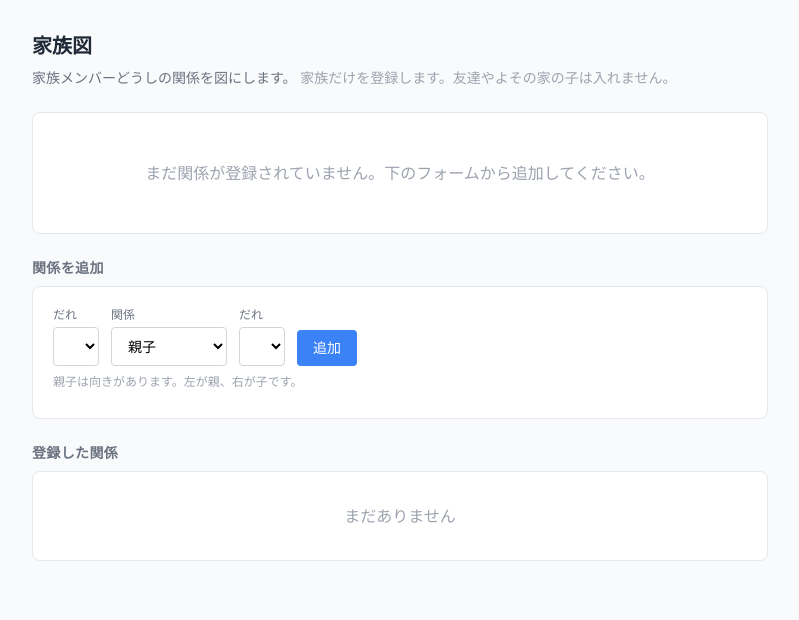
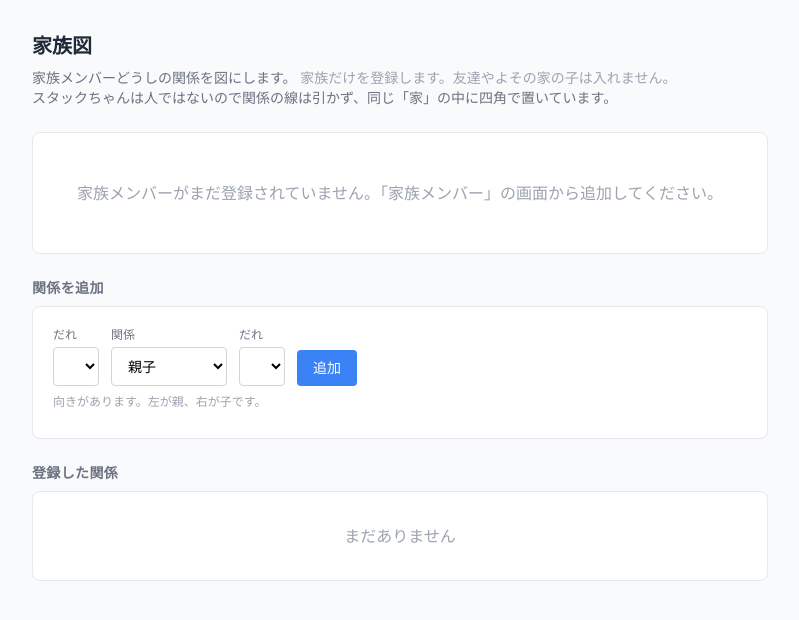
Before and after one commit to kanekoh/bridge-stackchan, a FastAPI app: template templates/family.html in a window 1280 px wide. Shown: the part 93-713 px from the top of the page, without its empty margins (240-1039 px from the left). Run offline with FastAPI, Linux system fonts and the light colour scheme; the template is opened without the code that fills it, so the values that code supplies are empty; some libraries are stand-ins or nearby versions.

Commit message:
家族図にスタックちゃんの居場所と、祖父母・親戚を追加
スタックちゃんは親子にもきょうだいにも当てはまらないので、関係の線を
引かずに「家」の枠（Cytoscape の複合ノード）の中へ四角で置いた。
family_members には入れない（人ではないため）。

関係の種類を 3 → 5 に増やした。
  向きあり: parent（親→子）、grandparent（祖父母→孫）
  向きなし: spouse、sibling、relative（親戚。おじ・おば・いとこなど）
祖父母は親を2回たどれば出せるが、間の人が登録されていないこともあるので別に持つ。
矢印は向きが意味を持つ2つにだけ出し、線の種類で見分けられるようにした。

Co-Authored-By: Claude Opus 5 <noreply@anthropic.com>

```diff
--- a/bridge/api/devices.py
+++ b/bridge/api/devices.py
@@ -320,7 +320,13 @@ def api_delete_member(member_id: int):
 # 家族に閉じる。友達やよその家の子は入れない（撮られる側・書かれる側の同意が
 # 取れないため、2026-10-25 に方針として決めた）。
 
-_RELATION_LABELS = {"parent": "親子", "spouse": "夫婦", "sibling": "きょうだい"}
+_RELATION_LABELS = {
+    "parent": "親子",
+    "grandparent": "祖父母と孫",
+    "spouse": "夫婦",
+    "sibling": "きょうだい",
+    "relative": "親戚",
+}
 
 
 @router.get("/api/family-relations")
@@ -328,6 +334,9 @@ def api_family_relations():
     """関係図の材料（人と線）をまとめて返す。"""
     return {
         "members": _get_all_family_members(),
+        # スタックちゃん自身は家族メンバー表には入れない（人ではないため）。
+        # 図のうえでは「家」の中に別の形で置く。
+        "device": {"name": "スタックちゃん", "device_id": MQTT_DEVICE_ID},
         "relations": [
             {**r, "label": _RELATION_LABELS.get(r["relation"], r["relation"])}
             for r in _fetch_family_relations()
--- a/bridge/core/db.py
+++ b/bridge/core/db.py
@@ -1243,9 +1243,13 @@ def _set_speaker_id_actual(log_id: int, actual_speaker: str | None) -> bool:
 
 # ─── 家族の関係 ──────────────────────────────────────────────────────────────
 
-# relation の向き: parent は from が親で to が子。spouse と sibling は向きなし
-# （同じ組を二重に持たないよう、保存時に id の小さい方を from にそろえる）。
-_RELATIONS = ("parent", "spouse", "sibling")
+# relation の向き:
+#   向きあり … parent（from が親、to が子）、grandparent（from が祖父母、to が孫）
+#   向きなし … spouse / sibling / relative（同じ組を二重に持たないよう、
+#              保存時に id の小さい方を from にそろえる）
+# 祖父母は親を2回たどれば出せるが、間の人が登録されていないこともあるので別に持つ。
+_RELATIONS = ("parent", "grandparent", "spouse", "sibling", "relative")
+_UNDIRECTED = ("spouse", "sibling", "relative")
 
 
 def _fetch_family_relations() -> list[dict]:
@@ -1270,7 +1274,7 @@ def _save_family_relation(from_id: int, to_id: int, relation: str) -> int | None
         raise ValueError(f"relation は {_RELATIONS} のいずれかです: {relation!r}")
     if from_id == to_id:
         raise ValueError("同じ人どうしの関係は作れません")
-    if relation in ("spouse", "sibling") and from_id > to_id:
+    if relation in _UNDIRECTED and from_id > to_id:
         from_id, to_id = to_id, from_id      # 向きなしの関係は順序をそろえる
     with _db_lock:
         cur = _db_conn.execute(  # type: ignore[union-attr]
--- a/templates/family.html
+++ b/templates/family.html
@@ -11,12 +11,13 @@
 <p class="text-sm text-gray-500 mb-6">
   家族メンバーどうしの関係を図にします。
   <span class="text-gray-400">家族だけを登録します。友達やよその家の子は入れません。</span>
+  <br>スタックちゃんは人ではないので関係の線は引かず、同じ「家」の中に四角で置いています。
 </p>
 
 <div class="bg-white rounded-lg border border-gray-200 mb-6">
   <div id="graph" style="height: 420px;"></div>
   <p id="graphEmpty" class="text-center text-gray-400 py-12 hidden">
-    まだ関係が登録されていません。下のフォームから追加してください。
+    家族メンバーがまだ登録されていません。「家族メンバー」の画面から追加してください。
   </p>
 </div>
 
@@ -59,14 +60,19 @@
 
   function updateHint() {
     const rel = document.getElementById('relation').value;
-    document.getElementById('hint').textContent = rel === 'parent'
-      ? '親子は向きがあります。左が親、右が子です。'
-      : '向きはありません。どちらを先に選んでも同じです。';
+    const hints = {
+      parent: '向きがあります。左が親、右が子です。',
+      grandparent: '向きがあります。左が祖父母、右が孫です。',
+      spouse: '向きはありません。どちらを先に選んでも同じです。',
+      sibling: '向きはありません。どちらを先に選んでも同じです。',
+      relative: '向きはありません。おじ・おば・いとこなど、上の4つに当てはまらない家族に使います。',
+    };
+    document.getElementById('hint').textContent = hints[rel] || '';
   }
 
   function renderGraph() {
     const empty = document.getElementById('graphEmpty');
-    if (!_data.relations.length) {
+    if (!_data.members.length) {
       empty.classList.remove('hidden');
       document.getElementById('graph').style.height = '0';
       if (_cy) { _cy.destroy(); _cy = null; }
@@ -75,27 +81,47 @@
     empty.classList.add('hidden');
     document.getElementById('graph').style.height = '420px';
 
-    // 線が付いている人だけを描く（登録しただけで関係の無い人を並べない）
-    const used = new Set();
-    _data.relations.forEach(r => { used.add(r.from_id); used.add(r.to_id); });
+    // 「家」の枠（Cytoscape の複合ノード）の中に家族とスタックちゃんを置く。
+    // スタックちゃんは人ではないので、親子やきょうだいの線は引かず、
+    // 形を変えて同じ家にいることだけを示す。
     const elements = [
-      ..._data.members.filter(m => used.has(m.id))
-        .map(m => ({ data: { id: 'm' + m.id, label: m.name } })),
+      { data: { id: 'house', label: '家' } },
+      ..._data.members.map(m => ({
+        data: { id: 'm' + m.id, label: m.name, parent: 'house', kind: 'person' },
+      })),
       ..._data.relations.map(r => ({ data: {
         id: 'r' + r.id, source: 'm' + r.from_id, target: 'm' + r.to_id,
         label: r.label, kind: r.relation,
       } })),
     ];
+    if (_data.device) {
+      elements.push({ data: {
+        id: 'device', label: _data.device.name, parent: 'house', kind: 'device',
+      } });
+    }
 
     if (_cy) _cy.destroy();
     _cy = cytoscape({
       container: document.getElementById('graph'),
       elements,
       style: [
-        { selector: 'node', style: {
+        { selector: 'node[kind = "person"]', style: {
           'background-color': '#3b82f6', 'label': 'data(label)',
           'color': '#1f2937', 'font-size': 13, 'text-valign': 'bottom',
           'text-margin-y': 6, 'width': 36, 'height': 36,
+        } },
+        // スタックちゃん。四角くして、人と一目で見分けられるようにする
+        { selector: 'node[kind = "device"]', style: {
+          'shape': 'round-rectangle', 'background-color': '#f1f5f9',
+          'border-width': 2, 'border-color': '#94a3b8',
+          'label': 'data(label)', 'color': '#475569', 'font-size': 12,
+          'text-valign': 'bottom', 'text-margin-y': 6, 'width': 40, 'height': 32,
+        } },
+        { selector: '$node > node', style: {   // 「家」の枠
+          'background-color': '#f8fafc', 'border-color': '#e2e8f0', 'border-width': 1,
+          'label': 'data(label)', 'font-size': 11, 'color': '#94a3b8',
+          'text-valign': 'top', 'text-halign': 'center', 'text-margin-y': -4,
+          'padding': 24,
         } },
         { selector: 'edge', style: {
           'width': 2, 'line-color': '#cbd5e1', 'label': 'data(label)',
@@ -103,13 +129,20 @@
           'text-background-color': '#fff', 'text-background-opacity': 1,
           'text-background-padding': 2,
         } },
-        // 親子は向きが意味を持つので矢印を出す。夫婦・きょうだいは出さない
+        // 向きが意味を持つ関係だけ矢印を出す
         { selector: 'edge[kind = "parent"]', style: {
-          'target-arrow-shape': 'triangle', 'target-arrow-color': '#cbd5e1',
+          'target-arrow-shape': 'triangle', 'target-arrow-color': '#94a3b8',
           'line-color': '#94a3b8',
         } },
-        { selector: 'edge[kind = "spouse"]', style: { 'line-color': '#f9a8d4', 'line-style': 'solid' } },
+        { selector: 'edge[kind = "grandparent"]', style: {
+          'target-arrow-shape': 'triangle', 'target-arrow-color': '#cbd5e1',
+          'line-style': 'dotted',
+        } },
+        { selector: 'edge[kind = "spouse"]', style: { 'line-color': '#f9a8d4' } },
         { selector: 'edge[kind = "sibling"]', style: { 'line-style': 'dashed' } },
+        { selector: 'edge[kind = "relative"]', style: {
+          'line-style': 'dotted', 'line-color': '#cbd5e1',
+        } },
       ],
       layout: { name: 'cose', animate: false, padding: 40, nodeRepulsion: 9000 },
       minZoom: 0.4, maxZoom: 2.5,
@@ -124,7 +157,7 @@
     tbody.innerHTML = _data.relations.map(r => `
       <tr class="border-b border-gray-50">
         <td class="py-2 px-4">${esc(r.from_name)}
-          <span class="text-gray-400 mx-2">${r.relation === 'parent' ? '→' : '—'}</span>
+          <span class="text-gray-400 mx-2">${['parent','grandparent'].includes(r.relation) ? '→' : '—'}</span>
           ${esc(r.to_name)}</td>
         <td class="py-2 px-4 text-gray-500">${esc(r.label)}</td>
         <td class="py-2 px-4 text-right">
```
Also changed, not shown: test_family_relations.py (+35 -1 lines).
